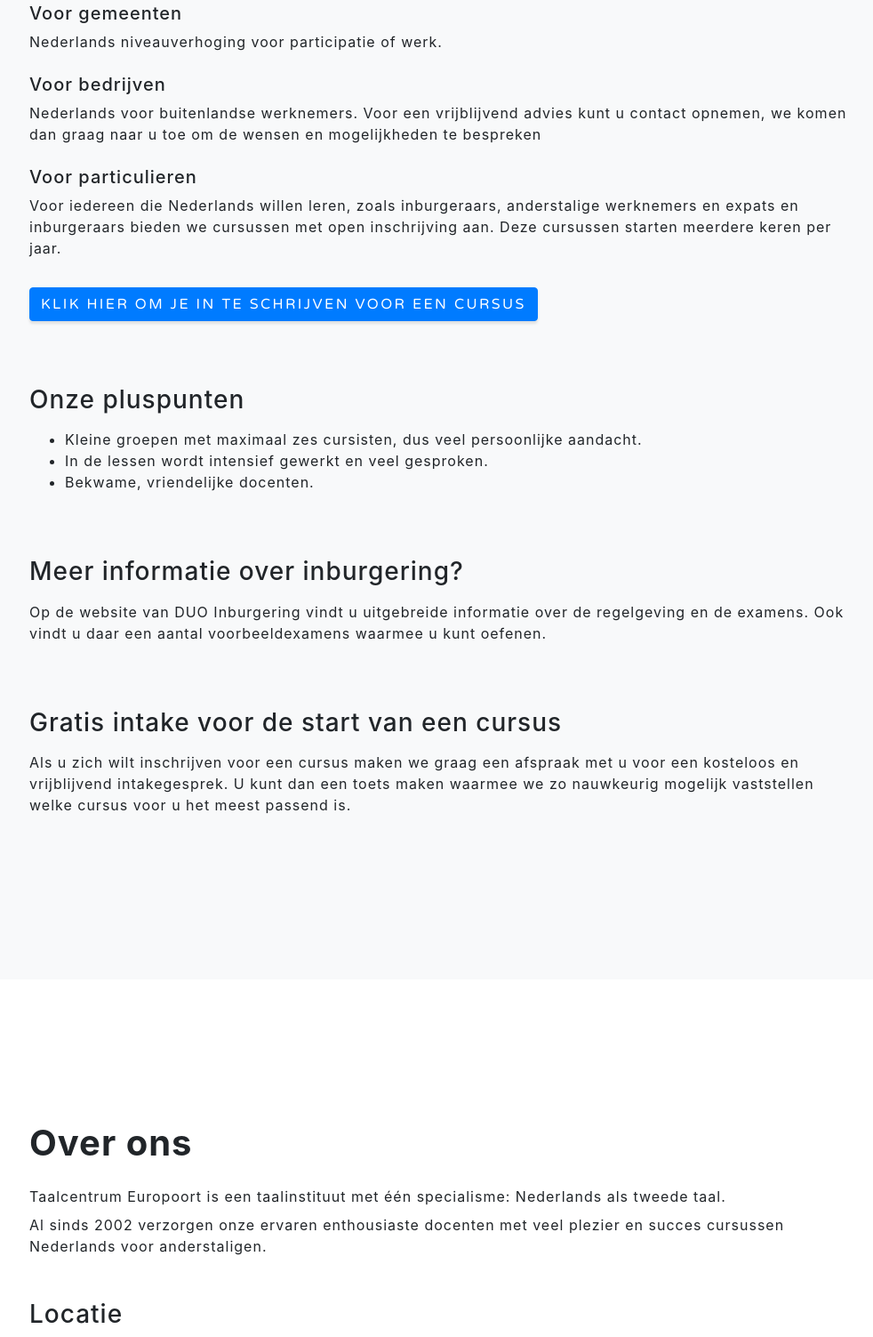
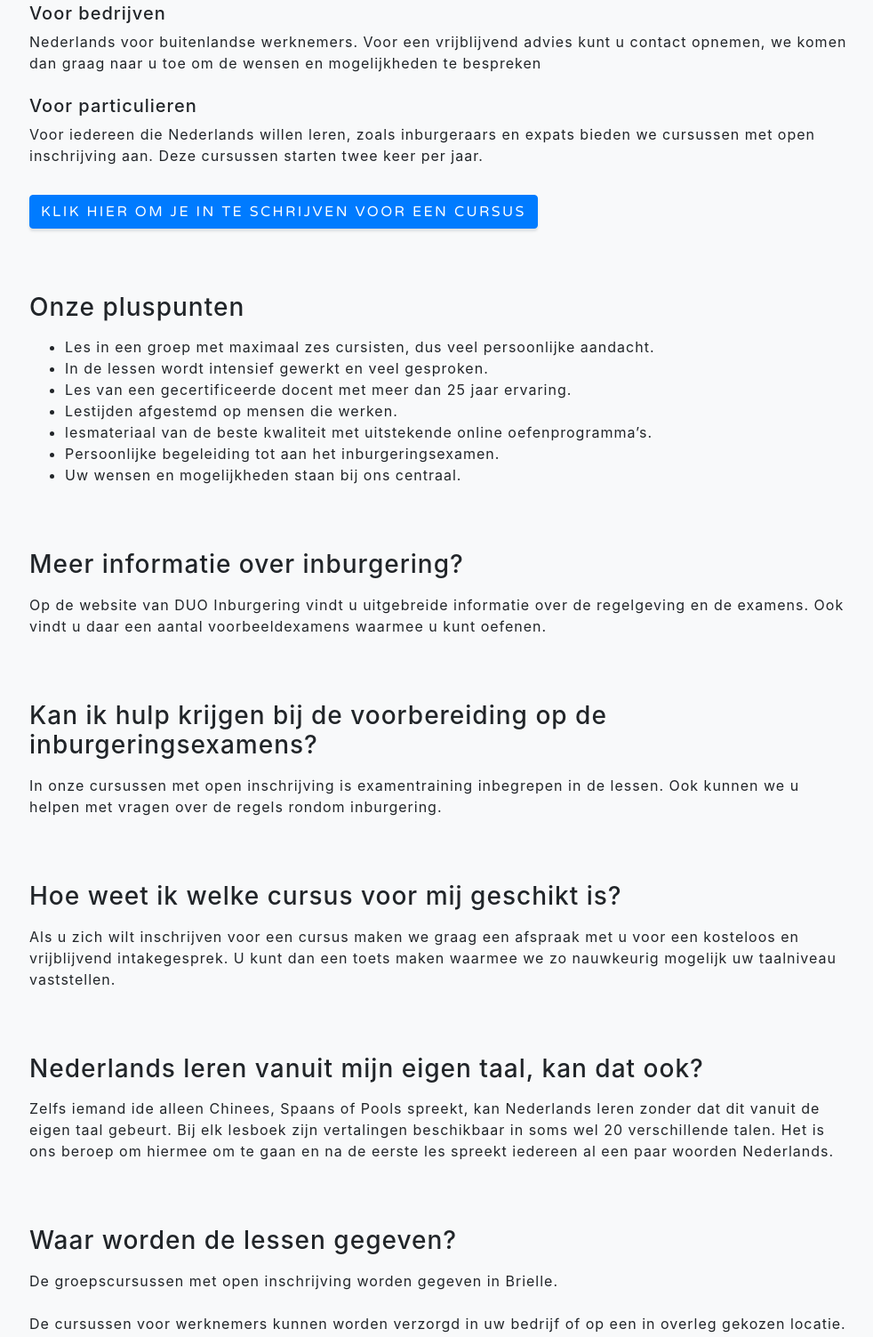
Before and after one commit to kaspermeilgaard/taalcentrum-europoort, a website with bundled scripts: page index.html in a window 1280 px wide. Shown: the part 1223-2726 px from the top of the page at 89% size, without its empty margins (147-1129 px from the left). Built offline with nearby package versions, Linux system fonts and the light colour scheme.

Commit message:
updating some info

```diff
--- a/index.html
+++ b/index.html
@@ -78,19 +78,16 @@
         <!-- Featured Project Row -->
         <div class="row">
           <div class="col-lg-10 mx-auto">
-            <h1 class="mb-4 font-weight-bold">Nederlands & Inburgering</h1>
+            <h1 class="mb-4 font-weight-bold">
+              Nederlands leren in Voorne aan Zee
+            </h1>
             <p class="mb-4">
               Welkom bij Taalcentrum Europoort, een kleine gerenommeerde school
-              in Hellevoetsluis waar sinds de oprichting in 2002 al veel
+              in Voorne aan Zee, waar sinds de oprichting in 2002 al veel
               anderstaligen met plezier en succes cursussen Nederlands en
               inburgering hebben gevolgd.
             </p>
             <h3 class="mb-3 pt-5">Voor wie werken wij?</h3>
-
-            <h5 class="mb-2">Voor gemeenten</h5>
-            <p class="mb-4">
-              Nederlands niveauverhoging voor participatie of werk.
-            </p>
 
             <h5 class="mb-2">Voor bedrijven</h5>
             <p class="mb-4">
@@ -101,10 +98,9 @@
 
             <h5 class="mb-2">Voor particulieren</h5>
             <p class="mb-4">
-              Voor iedereen die Nederlands willen leren, zoals inburgeraars,
-              anderstalige werknemers en expats en inburgeraars bieden we
-              cursussen met open inschrijving aan. Deze cursussen starten
-              meerdere keren per jaar.
+              Voor iedereen die Nederlands willen leren, zoals inburgeraars en
+              expats bieden we cursussen met open inschrijving aan. Deze
+              cursussen starten twee keer per jaar.
             </p>
 
             <a
@@ -117,11 +113,21 @@
             <h3 class="mb-3 pt-5">Onze pluspunten</h3>
             <ul class="mb-4">
               <li>
-                Kleine groepen met maximaal zes cursisten, dus veel persoonlijke
-                aandacht.
+                Les in een groep met maximaal zes cursisten, dus veel
+                persoonlijke aandacht.
               </li>
               <li>In de lessen wordt intensief gewerkt en veel gesproken.</li>
-              <li>Bekwame, vriendelijke docenten.</li>
+              <li>
+                Les van een gecertificeerde docent met meer dan 25 jaar
+                ervaring.
+              </li>
+              <li>Lestijden afgestemd op mensen die werken.</li>
+              <li>
+                lesmateriaal van de beste kwaliteit met uitstekende online
+                oefenprogramma’s.
+              </li>
+              <li>Persoonlijke begeleiding tot aan het inburgeringsexamen.</li>
+              <li>Uw wensen en mogelijkheden staan bij ons centraal.</li>
             </ul>
 
             <h3 class="mb-3 pt-5">Meer informatie over inburgering?</h3>
@@ -131,13 +137,39 @@
               voorbeeldexamens waarmee u kunt oefenen.
             </p>
             <h3 class="mb-3 pt-5">
-              Gratis intake voor de start van een cursus
+              Kan ik hulp krijgen bij de voorbereiding op de
+              inburgeringsexamens?
+            </h3>
+            <p class="mb-4">
+              In onze cursussen met open inschrijving is examentraining
+              inbegrepen in de lessen. Ook kunnen we u helpen met vragen over de
+              regels rondom inburgering.
+            </p>
+            <h3 class="mb-3 pt-5">
+              Hoe weet ik welke cursus voor mij geschikt is?
             </h3>
             <p class="mb-4">
               Als u zich wilt inschrijven voor een cursus maken we graag een
               afspraak met u voor een kosteloos en vrijblijvend intakegesprek. U
-              kunt dan een toets maken waarmee we zo nauwkeurig mogelijk
-              vaststellen welke cursus voor u het meest passend is.
+              kunt dan een toets maken waarmee we zo nauwkeurig mogelijk uw
+              taalniveau vaststellen.
+            </p>
+            <h3 class="mb-3 pt-5">
+              Nederlands leren vanuit mijn eigen taal, kan dat ook?
+            </h3>
+            <p class="mb-4">
+              Zelfs iemand ide alleen Chinees, Spaans of Pools spreekt, kan
+              Nederlands leren zonder dat dit vanuit de eigen taal gebeurt. Bij
+              elk lesboek zijn vertalingen beschikbaar in soms wel 20
+              verschillende talen. Het is ons beroep om hiermee om te gaan en na
+              de eerste les spreekt iedereen al een paar woorden Nederlands.
+            </p>
+            <h3 class="mb-3 pt-5">Waar worden de lessen gegeven?</h3>
+            <p class="mb-4">
+              De groepscursussen met open inschrijving worden gegeven in
+              Brielle. <br /><br />
+              De cursussen voor werknemers kunnen worden verzorgd in uw bedrijf
+              of op een in overleg gekozen locatie.
             </p>
           </div>
         </div>
@@ -196,7 +228,7 @@
             <p class="text-white">
               Wilt u meer informatie? Wilt u een afspraak maken voor een
               vrijblijvend intakegesprek en een cursusadvies? Bel dan naar +31 6
-              44211686 of vul het contact formulier in door op de onderstaande
+              44211686 of vul het contactformulier in door op de onderstaande
               knop te drukken.
             </p>
 
@@ -222,12 +254,14 @@
                 <h4 class="text-uppercase m-0">Adres</h4>
                 <hr class="my-4" />
                 <div class="small text-black-50">
-                  <h5 class="mx-0 mt-1">Leslocatie</h5>
+                  <h5 class="mx-0 mt-1">Taalcentrum Eurpoort</h5>
                   <p class="mx-0 my-2">
-                    Rijksstraatweg 36, 3223 KA Hellevoetsluis
+                    Jan Matthijssenlaan 29, 3232 ED Brielle
                   </p>
                   <h5 class="mx-0 mt-1">Postadres</h5>
-                  <p class="mx-0 my-2">Postbus 52, 3230 AB Brielle</p>
+                  <p class="mx-0 my-2">
+                    Jan Matthijssenlaan 29, 3232 ED Brielle
+                  </p>
                 </div>
               </div>
             </div>
```
Also changed, not shown: 1 other file.
